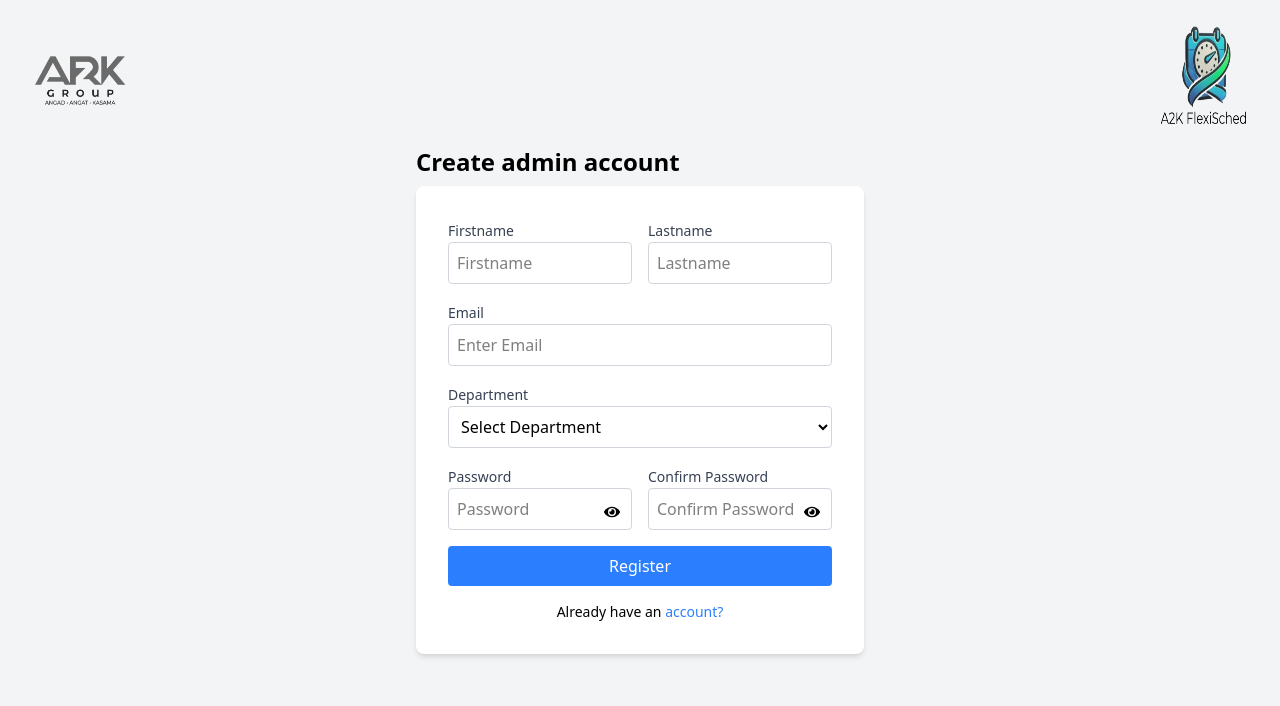
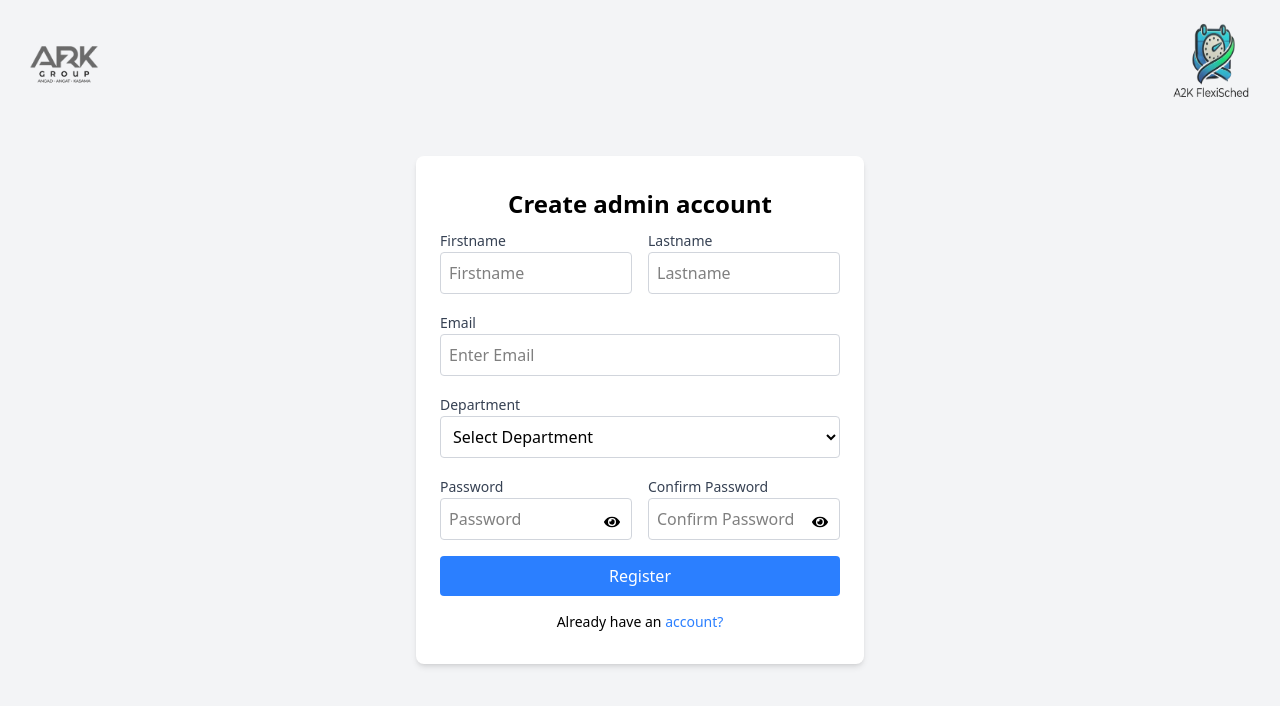
Before and after one commit to ImJaycee/Schedule-Planner0318, a React (Vite) app in the folder schedule-planner-app/: page /admin/register in a window 1280 px wide. Shown: the top 706 px of the page. Built offline with nearby package versions, Linux system fonts and the light colour scheme.

Commit message:
pull 040725

```diff
--- a/schedule-planner-app/src/pages/AdminRegistrationForm.jsx
+++ b/schedule-planner-app/src/pages/AdminRegistrationForm.jsx
@@ -87,20 +87,18 @@ const AdminRegistrationForm = () => {
   return (
     <div className="relative flex flex-col items-center justify-center min-h-screen bg-gray-100">
       {/* Left Logo */}
-      <img src={logo} alt="Logo" className="absolute top-4 left-4 w-32 h-32" />
+      <img src={logo} alt="Logo" className="absolute top-4 left-4 w-24 h-24 " />
 
       {/* Right Logo */}
-      <img src={logoApp} alt="Logo" className="absolute top-4 right-4 w-32 h-32" />
+      <img src={logoApp} alt="Logo" className="absolute top-4 right-4 w-28 h-24 " />
 
-      <div className="w-full max-w-md">
-        <div className="w-full max-w-md">
-
-          <h2 className="text-2xl font-bold mb-2 text-left">Create admin account</h2>
-          <div className="p-8 bg-white rounded-lg shadow-md">
+      <div className="w-full max-w-md px-6 py-8 bg-white rounded-lg shadow-md mt-28 md:mt-5">
+        <h2 className="text-2xl font-bold mb-2 text-center">Create admin account</h2>
         <form onSubmit={handleSubmit} className="space-y-4">
           {error && <p className="text-red-500 text-center mb-4">{error}</p>}
 
-              <div className="grid grid-cols-2 gap-4">
+          {/* Firstname and Lastname */}
+          <div className="grid grid-cols-1 sm:grid-cols-2 gap-4">
             <div>
               <label className="text-sm font-medium text-gray-700">Firstname</label>
               <input
@@ -128,6 +126,7 @@ const AdminRegistrationForm = () => {
             </div>
           </div>
 
+          {/* Email */}
           <div>
             <label className="text-sm font-medium text-gray-700">Email</label>
             <input
@@ -141,6 +140,7 @@ const AdminRegistrationForm = () => {
             {errors.email && <p className="text-red-500 text-sm">{errors.email}</p>}
           </div>
 
+          {/* Department */}
           <div>
             <label className="text-sm font-medium text-gray-700">Department</label>
             <select
@@ -158,7 +158,8 @@ const AdminRegistrationForm = () => {
             {errors.department && <p className="text-red-500 text-sm">{errors.department}</p>}
           </div>
 
-              <div className="grid grid-cols-2 gap-4">
+          {/* Password and Confirm Password */}
+          <div className="grid grid-cols-1 sm:grid-cols-2 gap-4">
             <div className="relative">
               <label className="text-sm font-medium text-gray-700">Password</label>
               <input
@@ -210,11 +211,10 @@ const AdminRegistrationForm = () => {
             )}
           </button>
         </form>
+
         <p className="text-center text-sm mt-4">
           Already have an <a href="/admin/login" className="text-blue-500">account?</a>
         </p>
-          </div>
-        </div>
       </div>
     </div>
   );
```
Lines whose indentation alone changed are shown as unchanged.
